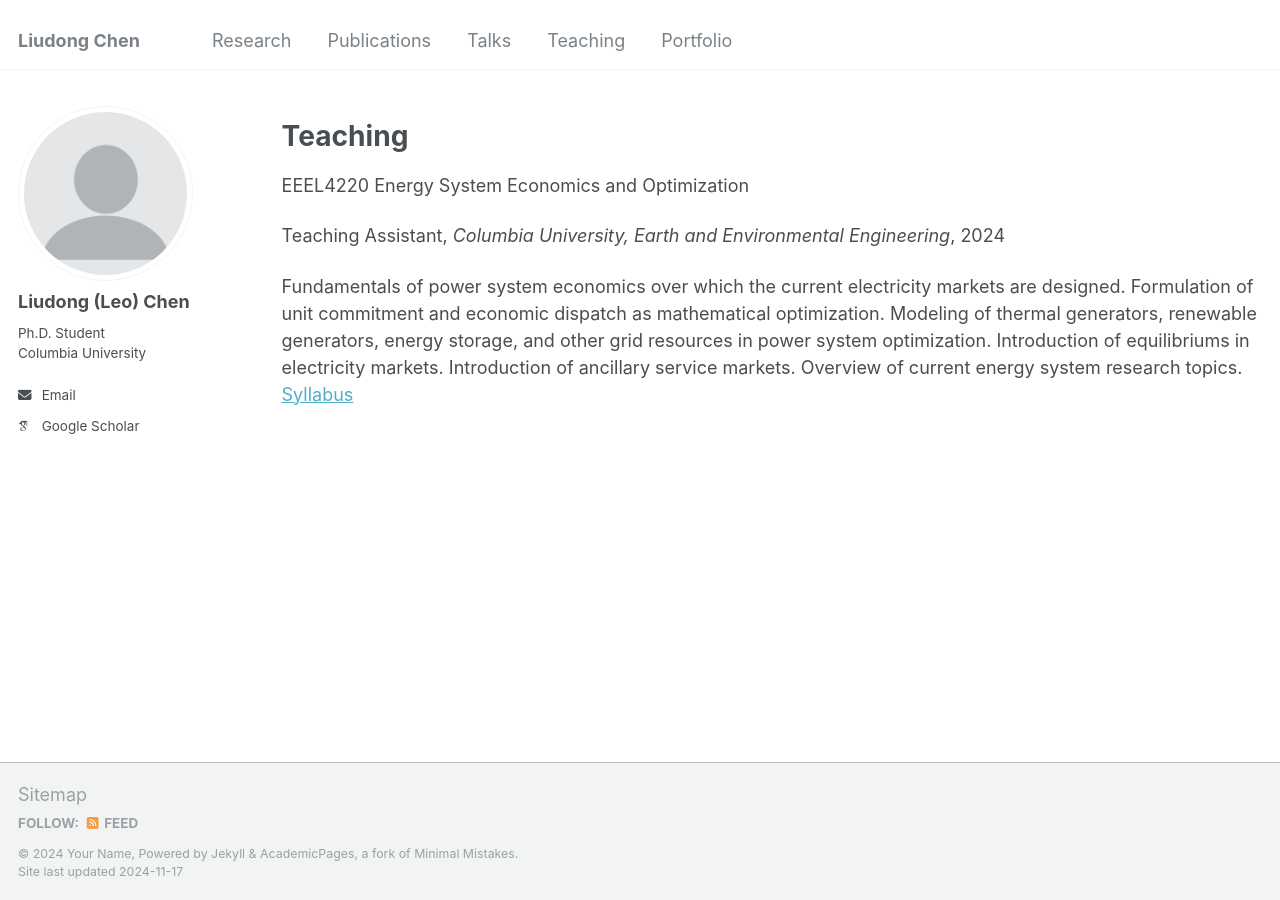
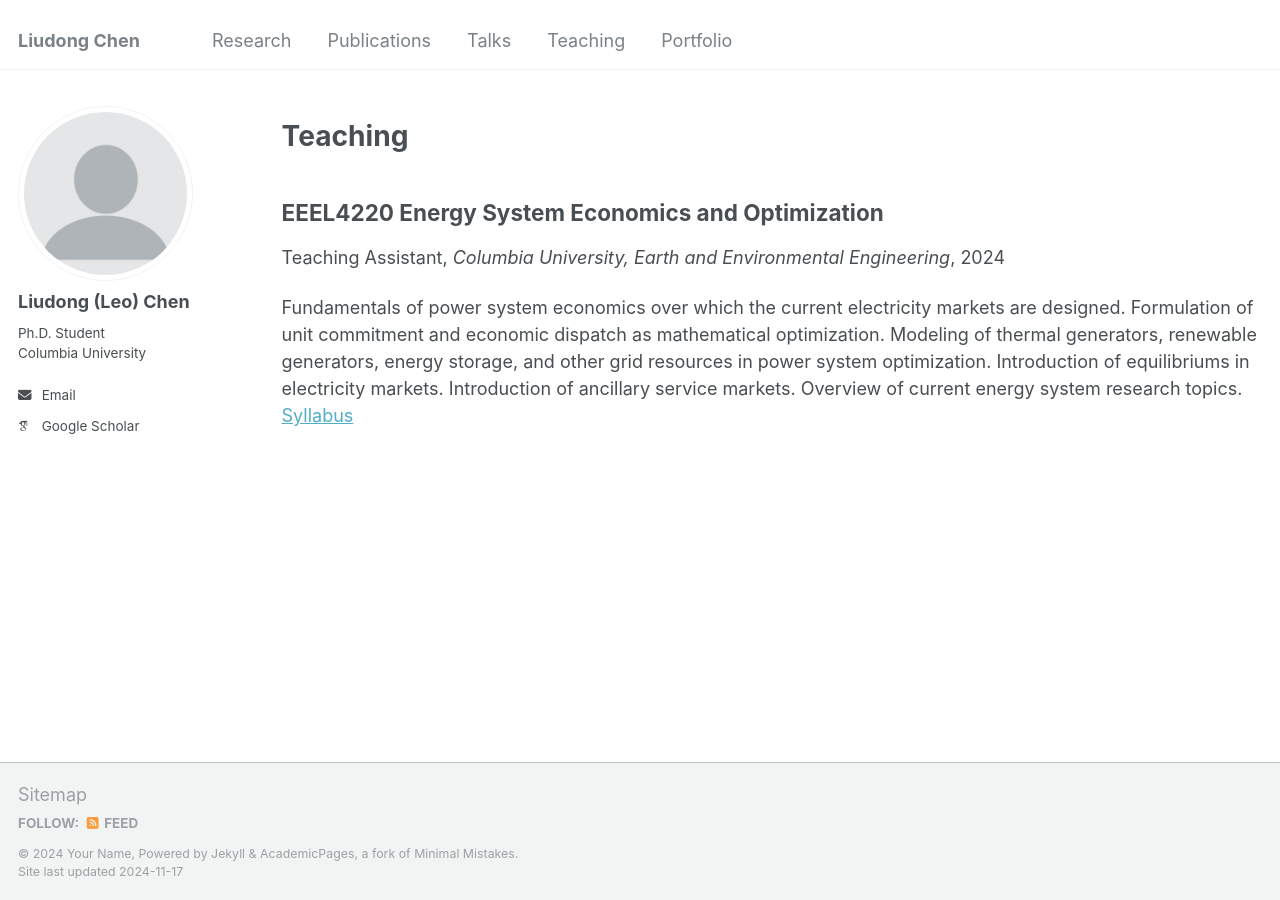
Before and after one commit to liudong-chen/liudong-chen.github.io, a Jekyll site: the page built from _pages/teaching.md, in a window 1280 px wide. Built offline with Jekyll 4.4.1, drawn with Linux system fonts in a browser that asks for light colours; some web fonts are replaced.

```diff
--- a/_pages/teaching.md
+++ b/_pages/teaching.md
@@ -11,7 +11,7 @@ redirect_from:
 
 Teaching
 ======
-EEEL4220 Energy System Economics and Optimization
+## EEEL4220 Energy System Economics and Optimization
 
 Teaching Assistant, *Columbia University, Earth and Environmental Engineering*, 2024
 
```
